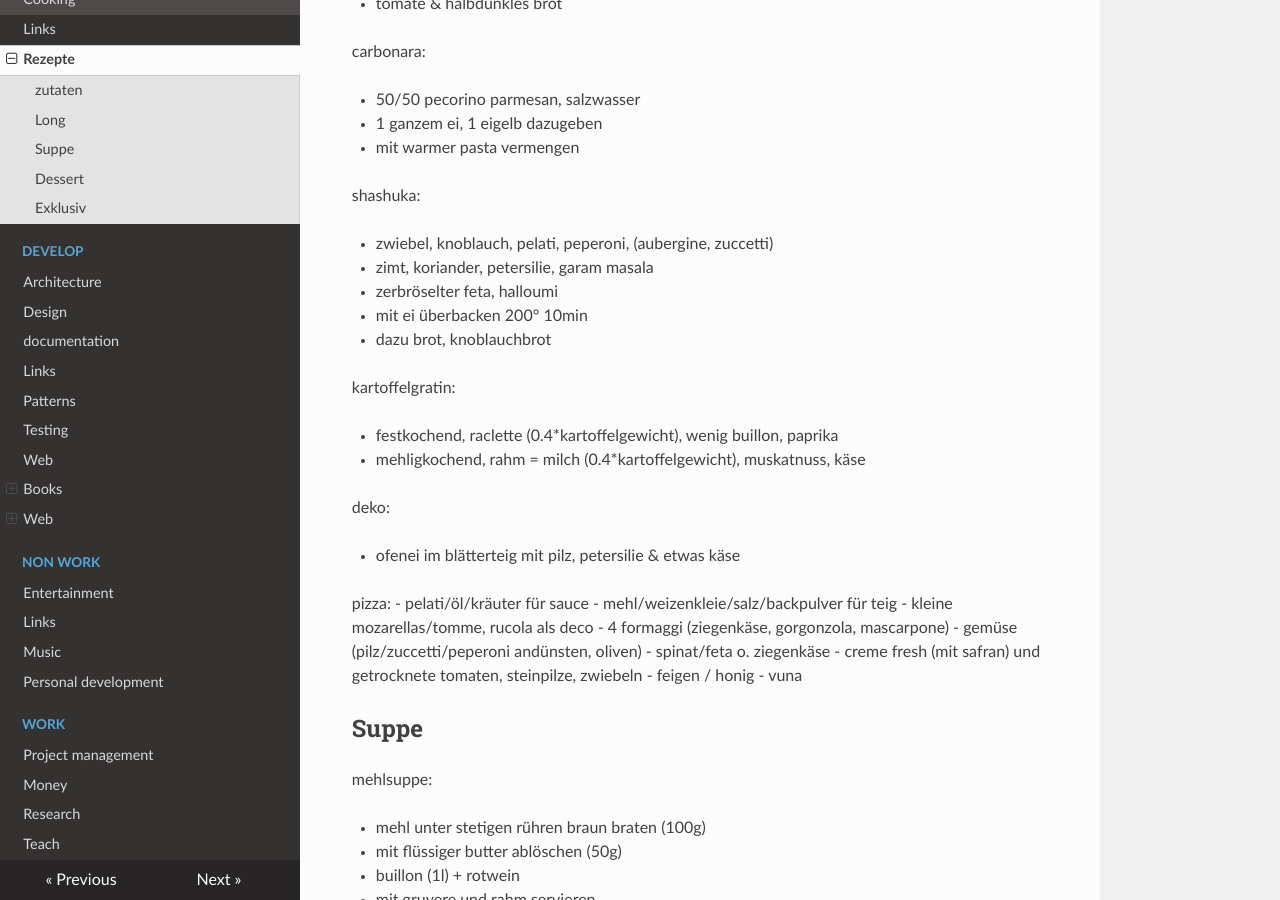
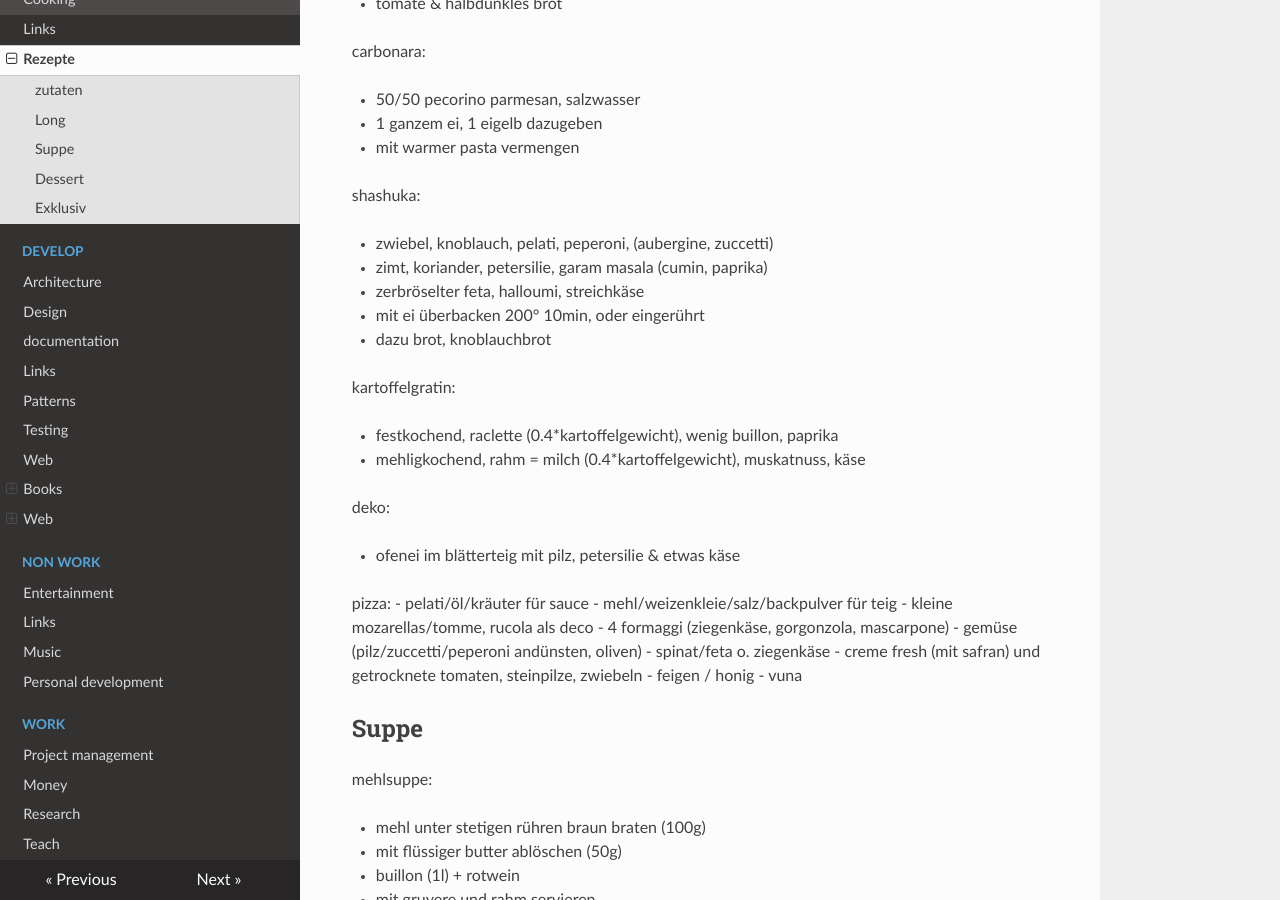
Before and after one commit to famoser/docs, an MkDocs documentation site: the page built from docs/cooking/rezepte.md, in a window 1280 px wide and 900 px high, scrolled down 1024 px. Built offline with MkDocs 1.6.1, drawn with Linux system fonts in a browser that asks for light colours; nearby versions of some CDN libraries.

Commit message:
Update rezepte.md

```diff
--- a/docs/cooking/rezepte.md
+++ b/docs/cooking/rezepte.md
@@ -48,9 +48,9 @@ carbonara:
 shashuka:
 
 - zwiebel, knoblauch, pelati, peperoni, (aubergine, zuccetti)
-- zimt, koriander, petersilie, garam masala
-- zerbröselter feta, halloumi
-- mit ei überbacken 200° 10min
+- zimt, koriander, petersilie, garam masala (cumin, paprika)
+- zerbröselter feta, halloumi, streichkäse
+- mit ei überbacken 200° 10min, oder eingerührt
 - dazu brot, knoblauchbrot
 
 kartoffelgratin:
```
